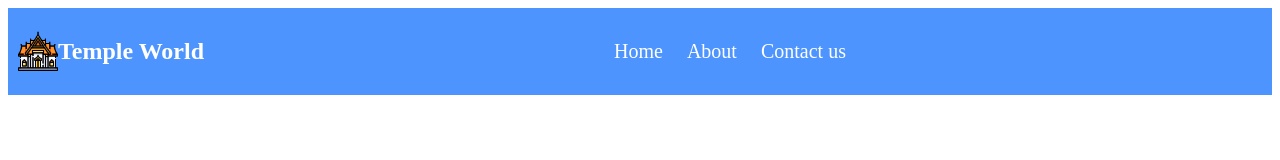
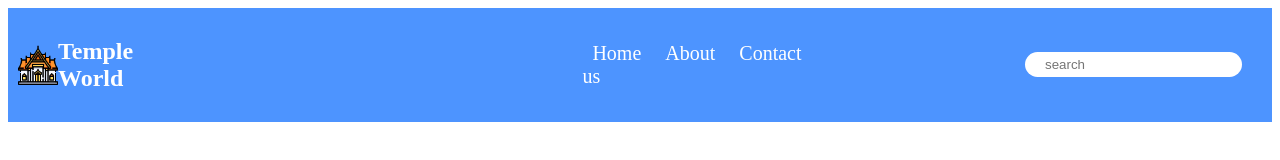
Before and after one commit to ShivaniEkshinge/icp-10-css-navbar, a plain HTML site: page index.html in a window 1280 px wide. Drawn offline with Linux system fonts and the light colour scheme; files whose address does not match are found by name.

Commit message:
search bar created

```diff
--- a/index.html
+++ b/index.html
@@ -33,6 +33,16 @@
         .menu-item:hover{
             background-color: #3366ff;
         }
+        .search{
+            margin-left:100px ;
+        }
+
+        .search{
+            padding: 5px 20px;
+            border-radius: 30px;
+            border: none;
+        }
+
     </style>
 </head>
 <body>
@@ -46,6 +56,9 @@
             <a href="#"  class="menu-item">About</a>
             <a href="#"  class="menu-item">Contact us</a>
         </div>
+        <div class="search">
+            <input type="txt" placeholder="search" class="search"/>
+        </div>
          </div>
 </body>
 </html>
```
